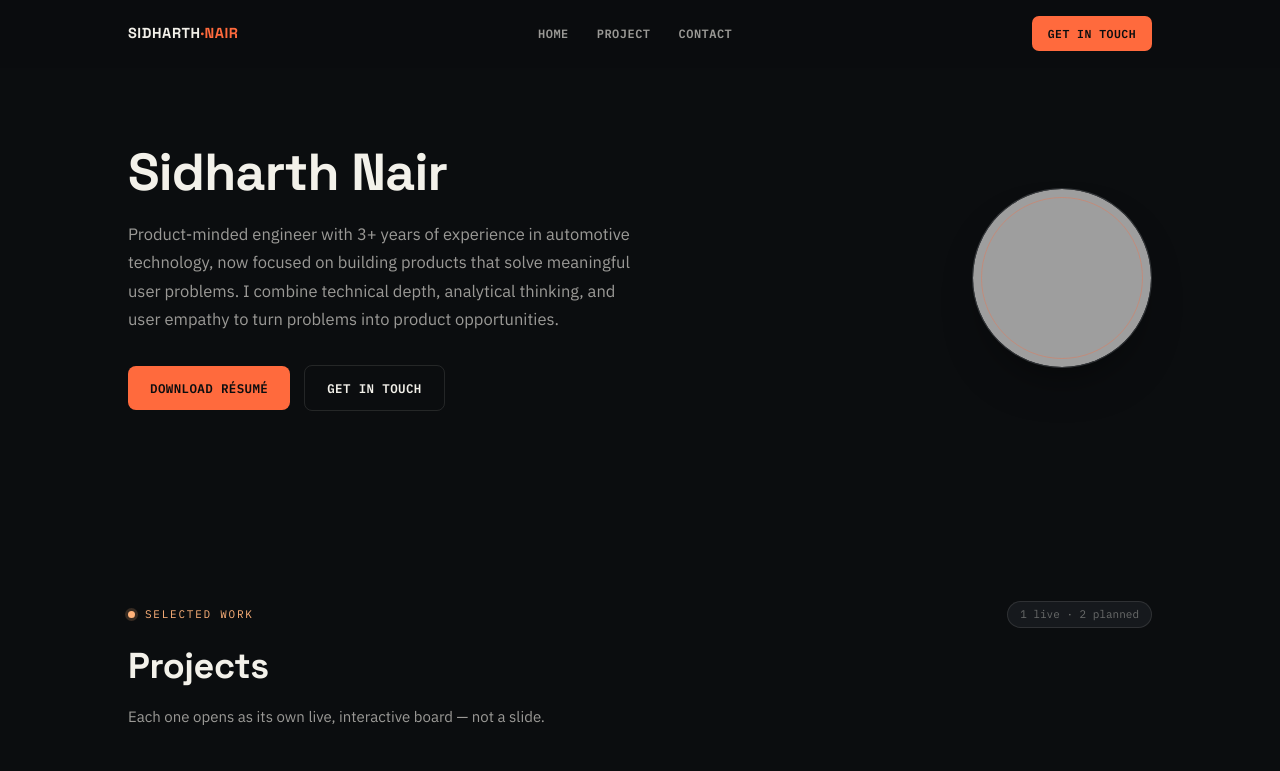
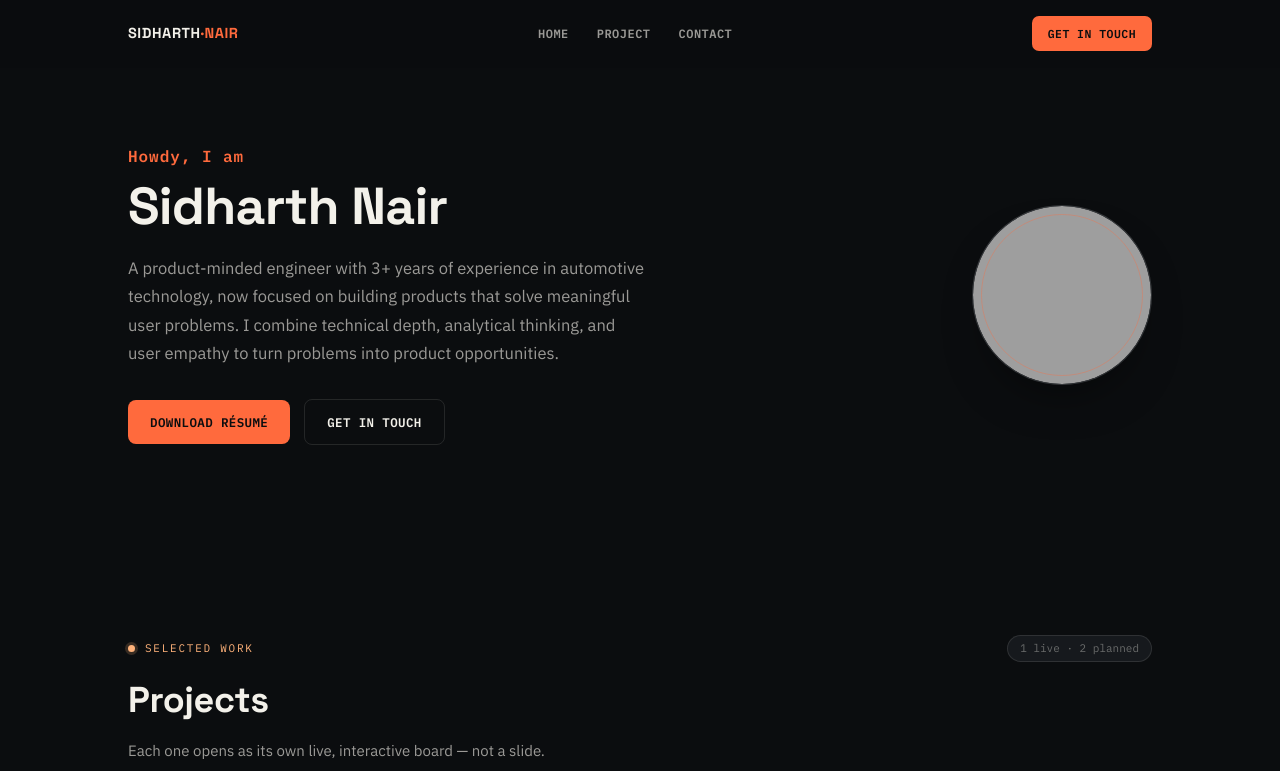
Before and after one commit to nair-sid/howdysid-portfolio, a plain HTML site: page index.html in a window 1280 px wide. Shown: the top 771 px of the page. Drawn offline with Linux system fonts and the light colour scheme; grey boxes are pictures that could not be loaded.

Commit message:
update index page with eyebrow lines

```diff
--- a/index.html
+++ b/index.html
@@ -4,7 +4,7 @@
 <meta charset="UTF-8">
 <meta name="viewport" content="width=device-width, initial-scale=1">
 <meta name="theme-color" content="#0B0D0F">
-<title>Sidharth Nair · Associate Product Manager</title>
+<title>Sidharth Nair · Portfolio</title>
 <meta name="description" content="Sidharth Nair — Associate Product Manager candidate. Live, interactive prioritization artifacts: RICE, MoSCoW, and the frameworks that turn scattered user pain into a ranked backlog.">
 <link rel="stylesheet" href="styles/main.css">
 </head>
@@ -29,10 +29,10 @@
   <!-- ============ HERO: name, intro, resume button, photo ============ -->
   <section class="hero" id="top">
     <div class="hero-inner">
-
+      <p class="hero-eyebrow">Howdy, I am</p>
       <h1>Sidharth Nair</h1>
       <p class="hero-sub">
-        Product-minded engineer with 3+ years of experience in automotive technology, now focused on building products that solve meaningful user problems.
+        A product-minded engineer with 3+ years of experience in automotive technology, now focused on building products that solve meaningful user problems.
         I combine technical depth, analytical thinking, and user empathy to turn problems into product opportunities.
       </p>
       <div class="hero-actions">
--- a/styles/main.css
+++ b/styles/main.css
@@ -230,6 +230,15 @@ a{color:inherit;}
   grid-template-columns:1.3fr 0.7fr;
   gap:48px;
   align-items:center;
+}
+.hero-eyebrow{
+  font-family:var(--mono);
+  font-size:16px;
+  font-weight:600;
+  letter-spacing:0.06em;
+  text-transform:none;
+  color:var(--orange);
+  margin:0 0 10px;
 }
 .hero-inner h1{
   font-family:var(--display);
```
